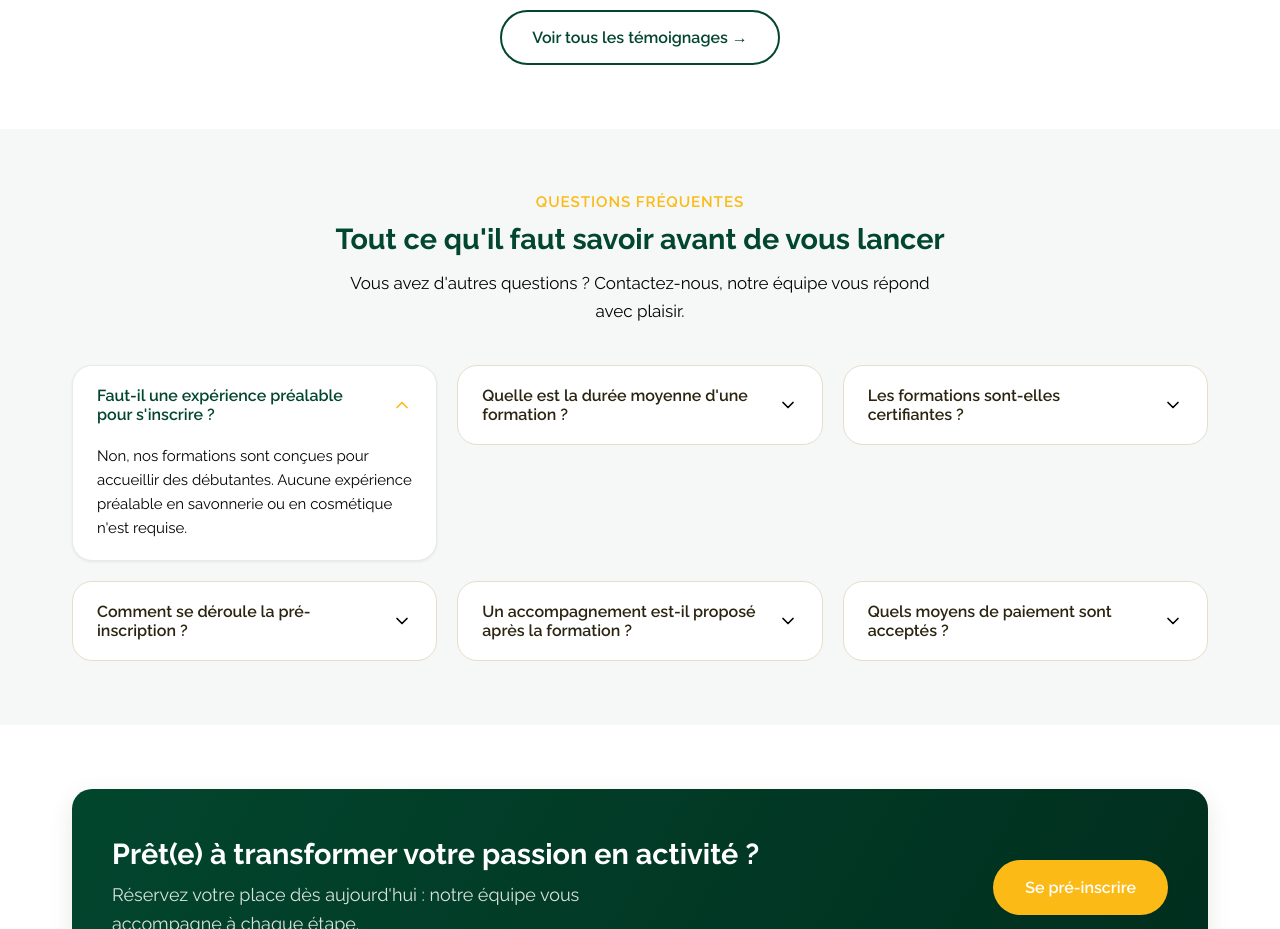
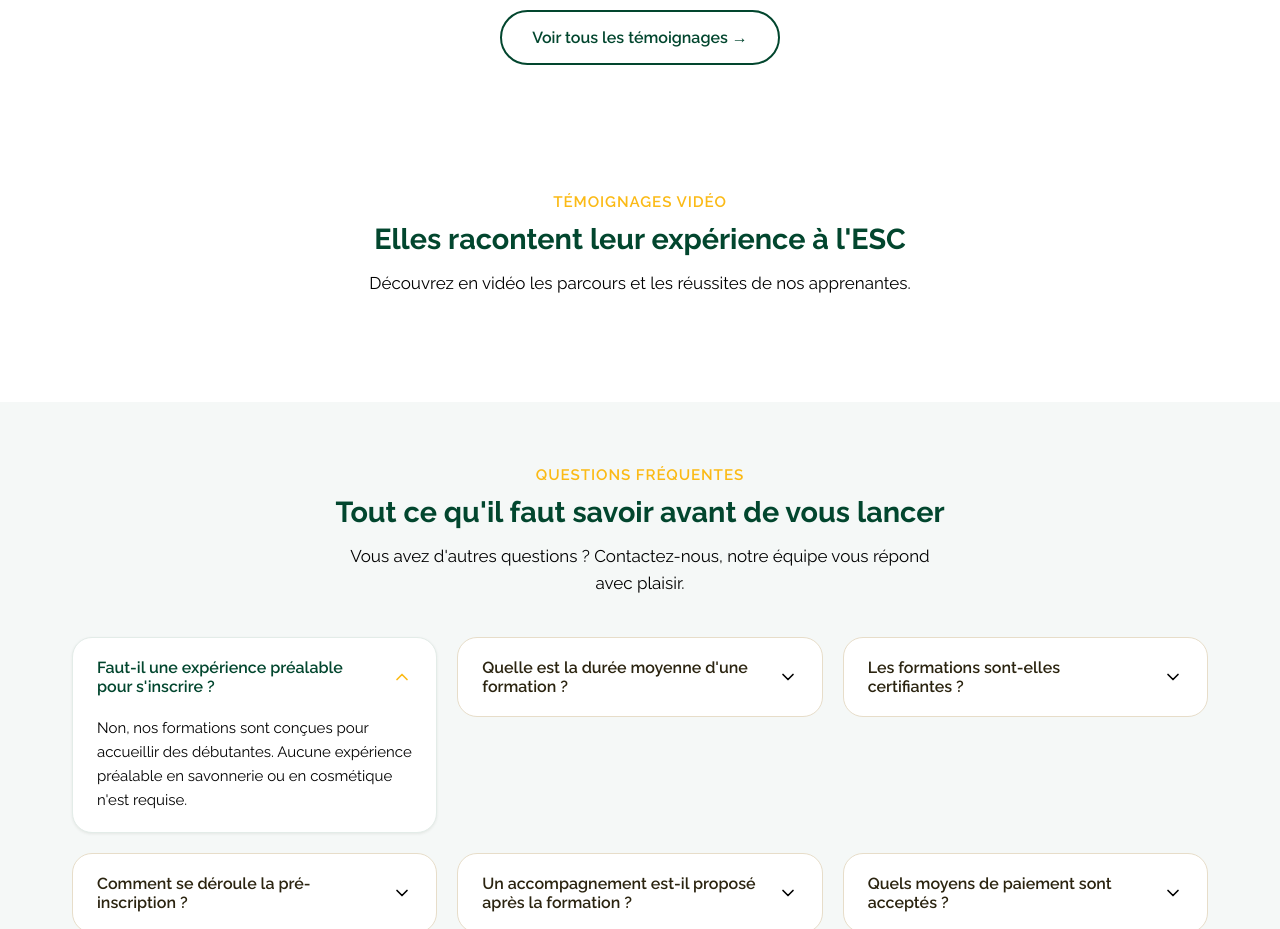
Before and after one commit to Gaspard-05/ecole-de-savonnerie-et-de-cosmetique-front-react, a React (Vite) app: page / in a window 1280 px wide. Shown: the part 3620-4549 px from the top of the page. Built offline with nearby package versions, Linux system fonts and the light colour scheme; no server answers.

Commit message:
feat(accueil): ajouter la section des témoignages vidéo
Ajoute le titre et la description de la future section dédiée
aux trois témoignages vidéo sur la page d'accueil, avant la FAQ.

```diff
--- a/src/pages/Accueil.jsx
+++ b/src/pages/Accueil.jsx
@@ -195,6 +195,16 @@ function Accueil() {
         </div>
       </section>
 
+      <section className="temoignages-video">
+        <div className="container">
+          <SectionTitle
+            eyebrow="Témoignages vidéo"
+            title="Elles racontent leur expérience à l'ESC"
+            description="Découvrez en vidéo les parcours et les réussites de nos apprenantes."
+          />
+        </div>
+      </section>
+
       <section className="faq">
         <div className="container">
           <SectionTitle
```
